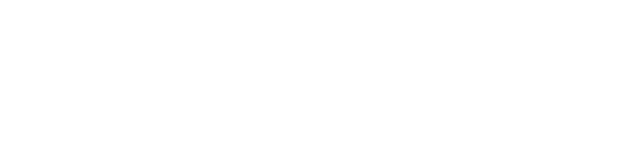
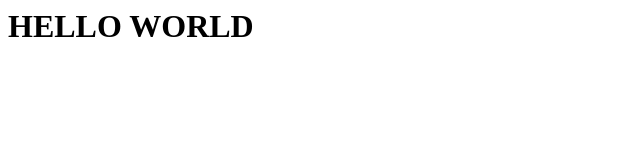
Before and after one commit to aberenjian89/DEMO, a plain HTML site: page index.html in a window 1280 px wide. Shown: the whole page, without its empty margins (0-640 px from the left). Drawn offline with Linux system fonts and the light colour scheme.

Commit message:
Made Change 😀

```diff
--- a/index.html
+++ b/index.html
@@ -1,6 +1,6 @@
 <html>
-<head>
-</head>
-<body>
-</body>
+  <head> </head>
+  <body>
+    <h1>HELLO WORLD</h1>
+  </body>
 </html>
```
